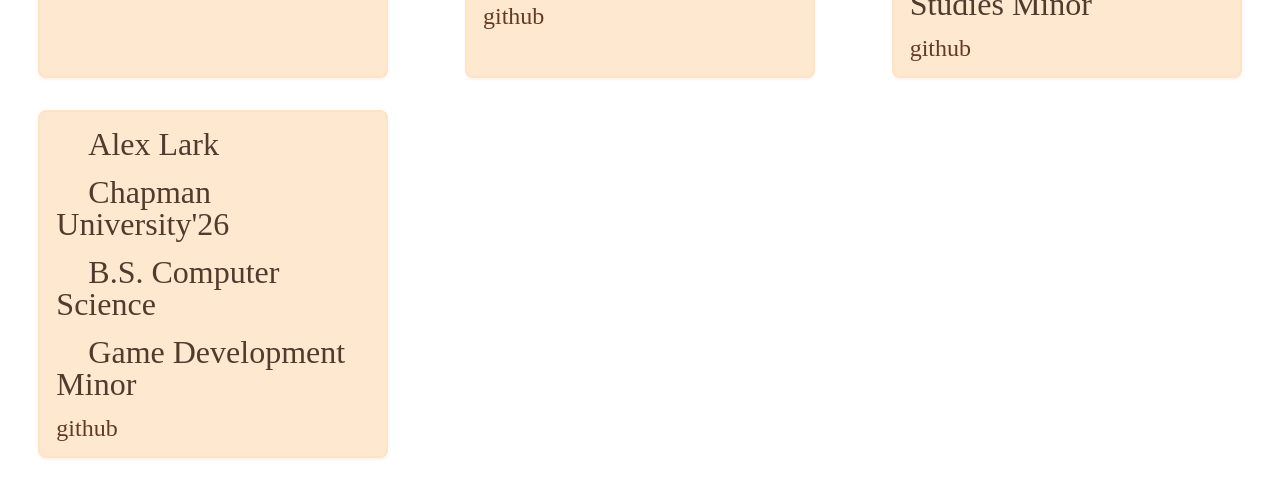
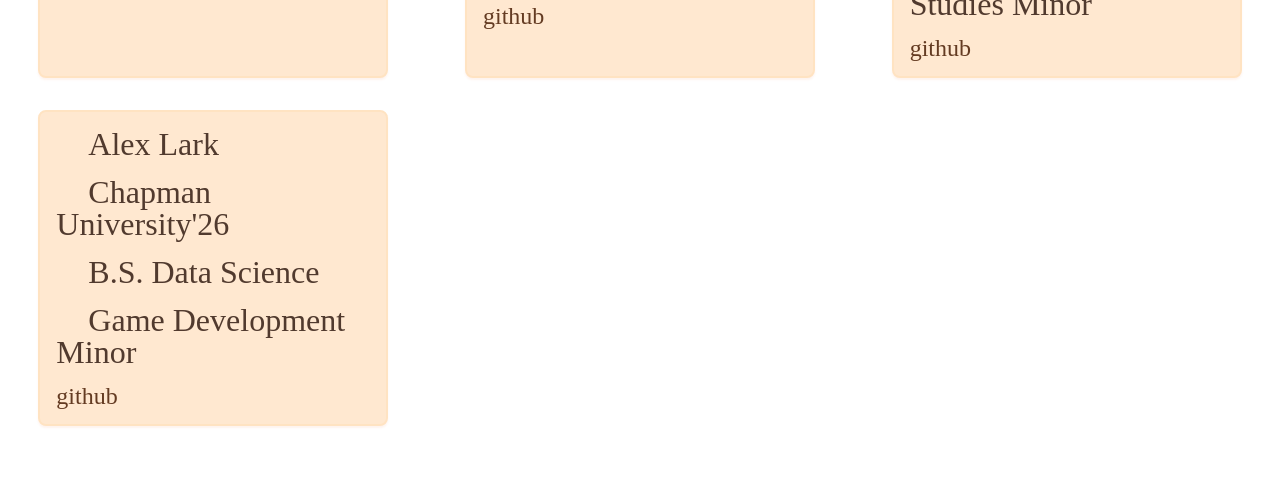
Before and after one commit to daisyb3ll/DBManagement-A5, a plain HTML site: page home.html in a window 1280 px wide. Shown: the part 846-1336 px from the top of the page. After the commit the page ends 1304 px from the top, so only its background shows below. Drawn offline with Linux system fonts and the light colour scheme; a web font is replaced by a local one.

Commit message:
fixed alexs major

```diff
--- a/home.html
+++ b/home.html
@@ -73,7 +73,7 @@
             <div class="info-card">
                 <p style="text-indent: 1em" ;>Alex Lark
                 <p style="text-indent: 1em" ;> Chapman University'26</p>
-                <p style="text-indent: 1em" ;> B.S. Computer Science</p>
+                <p style="text-indent: 1em" ;> B.S. Data Science</p>
                 <p style="text-indent: 1em" ;> Game Development Minor</p>
                 <a href="https://github.com/Alex-Lark" class="git-button">
                     github
```
